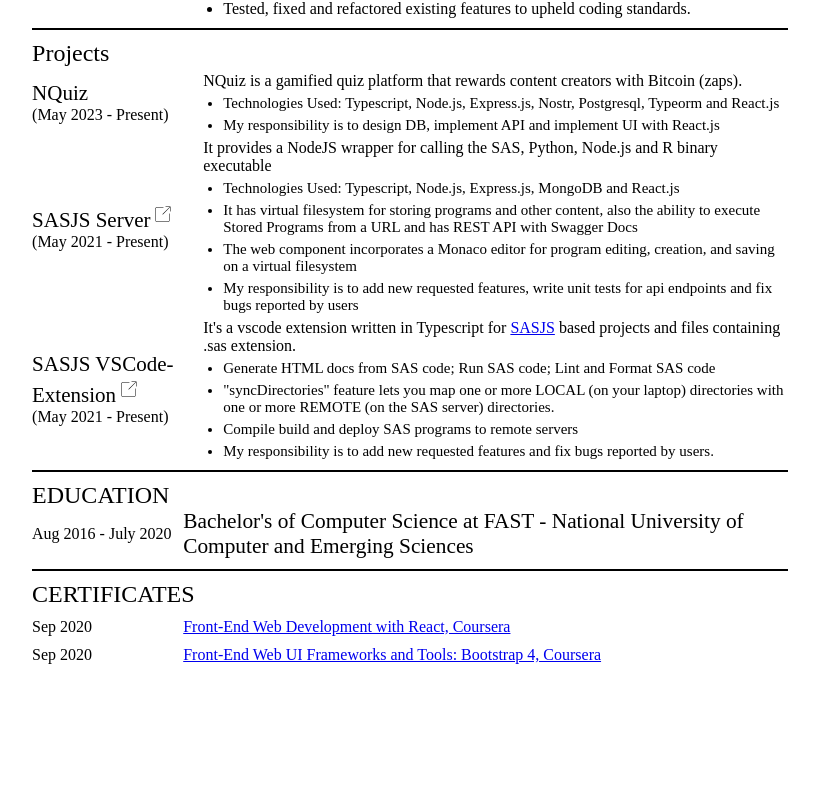
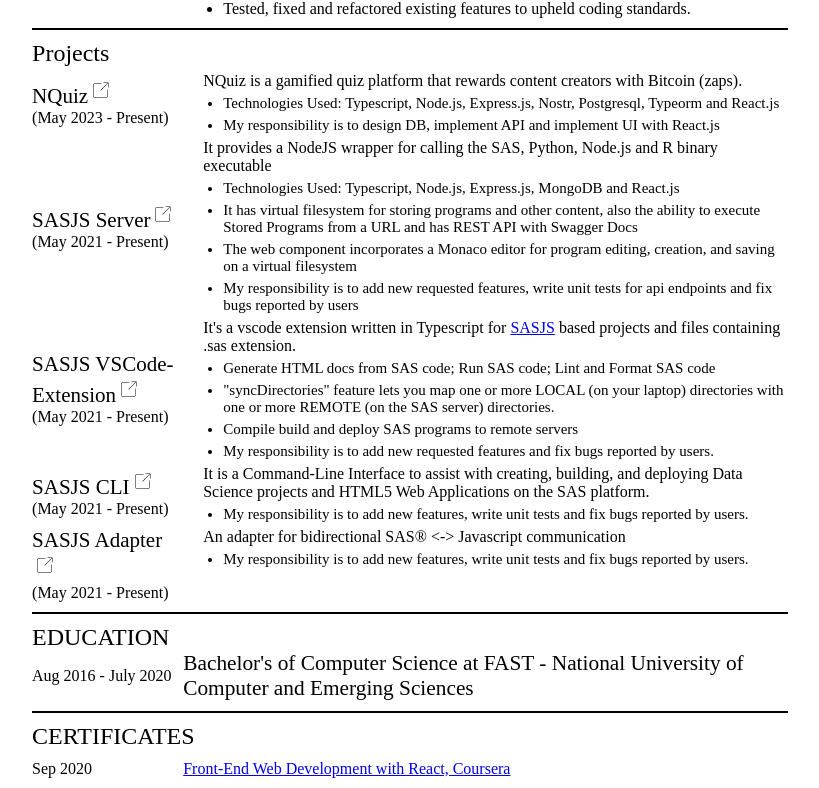
Before and after one commit to sabhas/resume, a React (Vite) app: page / in a window 1280 px wide. Shown: the part 570-1358 px from the top of the page, without its empty margins (230-1049 px from the left). Before the commit the page ends 1261 px from the top, so only its background shows below. Built offline with nearby package versions, Linux system fonts and the light colour scheme.

Commit message:
add projects and links

```diff
--- a/src/components/projects.tsx
+++ b/src/components/projects.tsx
@@ -2,13 +2,13 @@
   {
     duration: 'May 2023 - Present',
     title: 'NQuiz',
-    link: '',
+    link: 'https://js.nquiz.io',
     description:
       'NQuiz is a gamified quiz platform that rewards content creators with Bitcoin (zaps).',
     responsibilities: [
       'Technologies Used: Typescript, Node.js, Express.js, Nostr, Postgresql, Typeorm and React.js',
-      'My responsibility is to design DB, implement API and implement UI with React.js'
-    ]
+      'My responsibility is to design DB, implement API and implement UI with React.js',
+    ],
   },
   {
     duration: 'May 2021 - Present',
@@ -20,8 +20,8 @@
       'Technologies Used: Typescript, Node.js, Express.js, MongoDB and React.js',
       'It has virtual filesystem for storing programs and other content, also the ability to execute Stored Programs from a URL and has REST API with Swagger Docs',
       'The web component incorporates a Monaco editor for program editing, creation, and saving on a virtual filesystem',
-      'My responsibility is to add new requested features, write unit tests for api endpoints and fix bugs reported by users'
-    ]
+      'My responsibility is to add new requested features, write unit tests for api endpoints and fix bugs reported by users',
+    ],
   },
   {
     duration: 'May 2021 - Present',
@@ -32,55 +32,57 @@
       'Generate HTML docs from SAS code; Run SAS code; Lint and Format SAS code',
       '"syncDirectories" feature lets you map one or more LOCAL (on your laptop) directories with one or more REMOTE (on the SAS server) directories.',
       'Compile build and deploy SAS programs to remote servers',
-      'My responsibility is to add new requested features and fix bugs reported by users.'
-    ]
-  }
-  //   {
-  //     duration: 'May 2021 - Present',
-  //     title: 'SASJS CLI',
-  //     description:
-  //       'It is a Command-Line Interface to assist with creating, building, and deploying Data Science projects and HTML5 Web Applications on the SAS platform.',
-  //     responsibilities: [
-  //       'My responsibility is to add new features, write unit tests and fix bugs reported by users.'
-  //     ]
-  //   },
-  //   {
-  //     duration: 'May 2021 - Present',
-  //     title: 'SASJS Adapter',
-  //     description:
-  //       'An adapter for bidirectional SAS® <-> Javascript communication',
-  //     responsibilities: [
-  //       'My responsibility is to add new features, write unit tests and fix bugs reported by users.'
-  //     ]
-  //   }
-]
+      'My responsibility is to add new requested features and fix bugs reported by users.',
+    ],
+  },
+  {
+    duration: 'May 2021 - Present',
+    title: 'SASJS CLI',
+    link: 'https://github.com/sasjs/cli',
+    description:
+      'It is a Command-Line Interface to assist with creating, building, and deploying Data Science projects and HTML5 Web Applications on the SAS platform.',
+    responsibilities: [
+      'My responsibility is to add new features, write unit tests and fix bugs reported by users.',
+    ],
+  },
+  {
+    duration: 'May 2021 - Present',
+    title: 'SASJS Adapter',
+    link: 'https://github.com/sasjs/adapter',
+    description:
+      'An adapter for bidirectional SAS® <-> Javascript communication',
+    responsibilities: [
+      'My responsibility is to add new features, write unit tests and fix bugs reported by users.',
+    ],
+  },
+];
 
 export const Projects = () => {
   return (
-    <div className='project-section'>
-      <div className='section-title'>Projects</div>
+    <div className="project-section">
+      <div className="section-title">Projects</div>
       {data.map((item) => (
-        <div className='project' key={item.title}>
-          <div className='project-title'>
+        <div className="project" key={item.title}>
+          <div className="project-title">
             <span>
               {item.title}
               {item.link && (
-                <a href={item.link} target='_blank' rel='noopener noreferrer'>
-                  <img src='new-tab.svg' />
+                <a href={item.link} target="_blank" rel="noopener noreferrer">
+                  <img src="new-tab.svg" />
                 </a>
               )}
             </span>
-            <span className='duration'>({item.duration})</span>
+            <span className="duration">({item.duration})</span>
           </div>
-          <div className='project-content'>
+          <div className="project-content">
             <div
-              className='description'
+              className="description"
               dangerouslySetInnerHTML={{ __html: item.description }}
             ></div>
-            <ul className='project-responsibilities'>
+            <ul className="project-responsibilities">
               {item.responsibilities.map((responsibility, index) => (
                 <li
-                  className='responsibility'
+                  className="responsibility"
                   key={index}
                   dangerouslySetInnerHTML={{ __html: responsibility }}
                 />
@@ -90,5 +92,5 @@
         </div>
       ))}
     </div>
-  )
-}
+  );
+};
```
